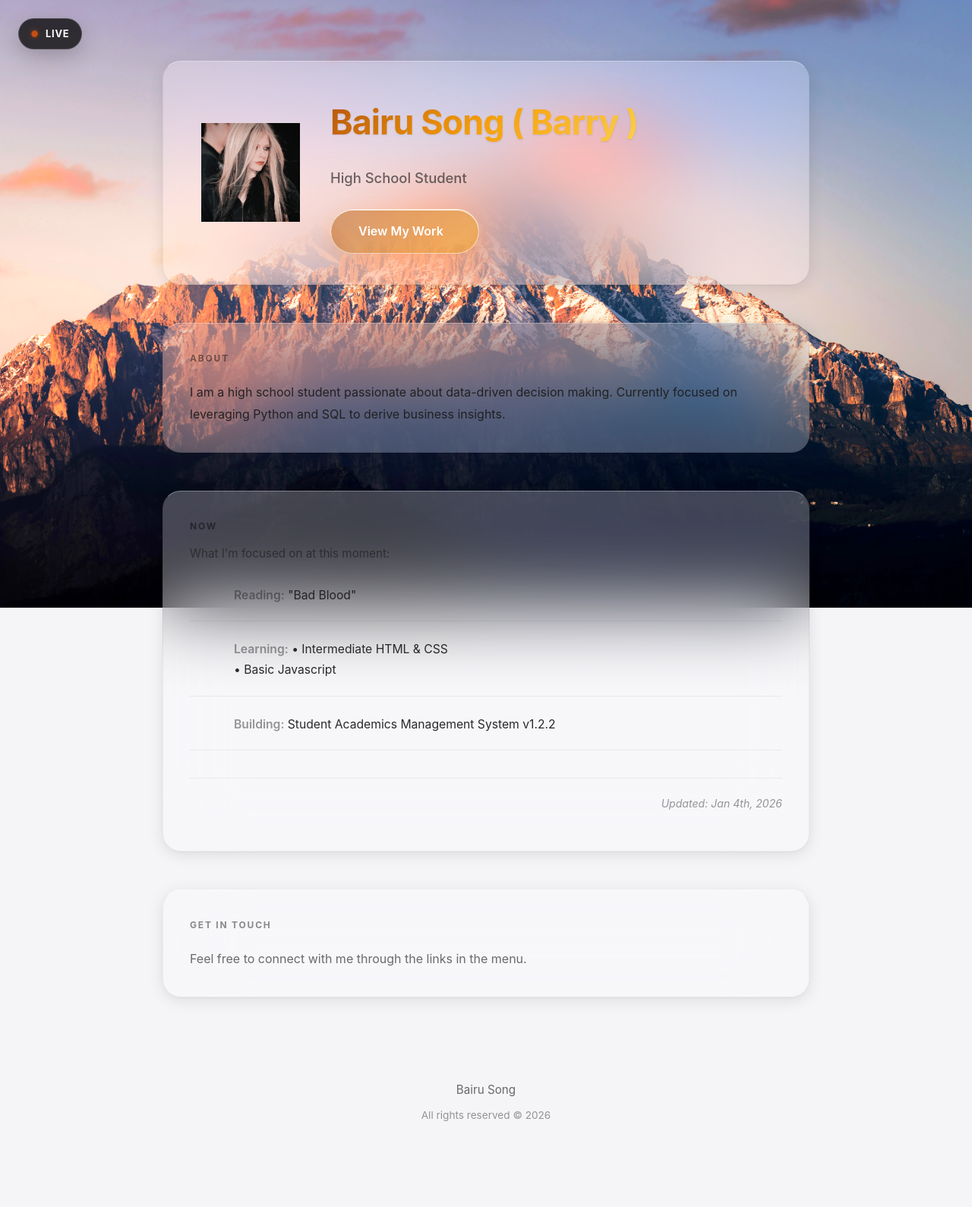
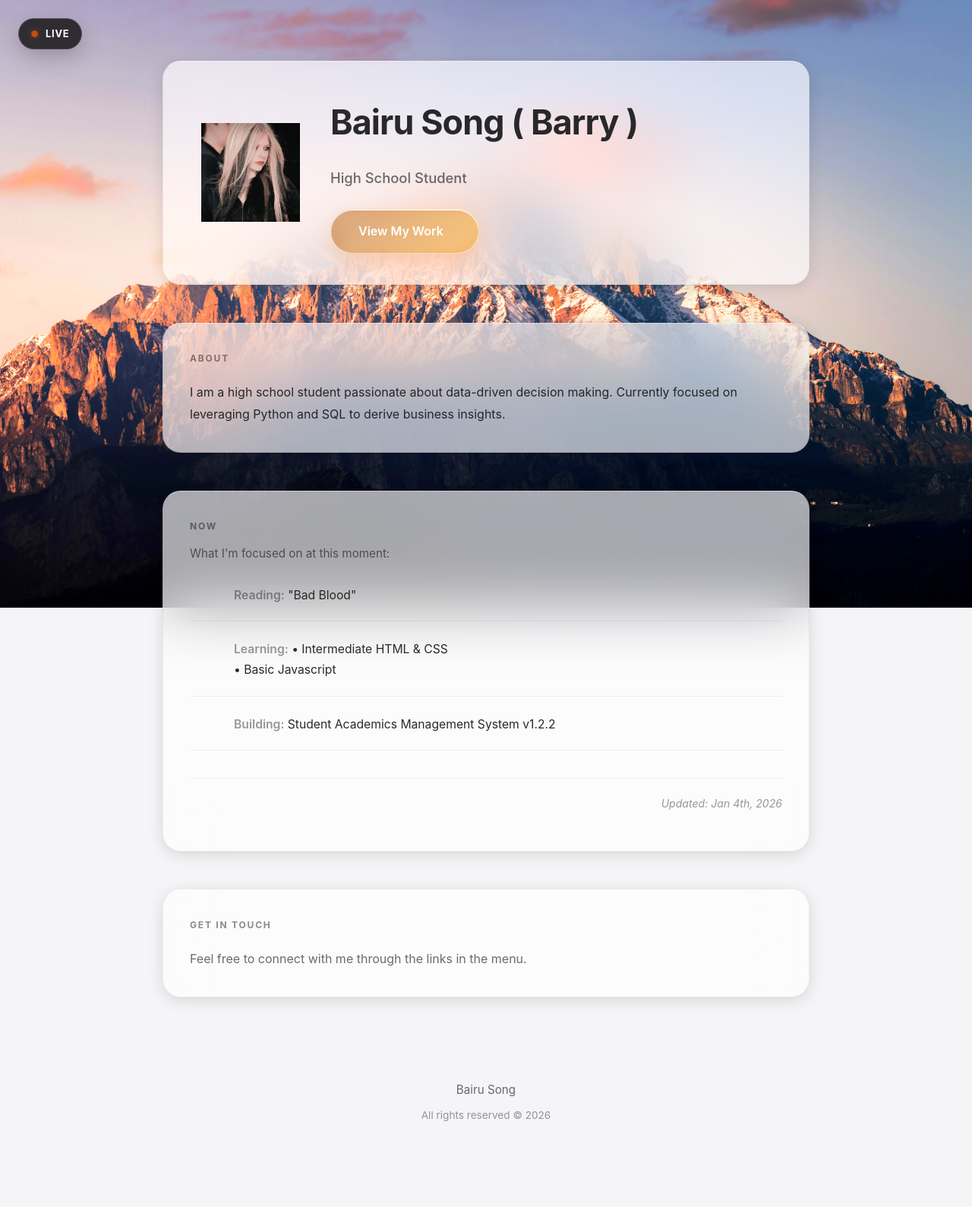
Before and after one commit to BarryS27/BarryS27.github.io, a Flask app: page / in a window 1280 px wide. Shown: the whole page at 76% size. Run offline with Flask 3, Linux system fonts and the light colour scheme; style sheets or scripts are compiled from the project's sources; some libraries are stand-ins or nearby versions.

Commit message:
Update styles.scss

```diff
--- a/static/styles.scss
+++ b/static/styles.scss
@@ -56,24 +56,24 @@ $transition-bounce: 2s cubic-bezier(0.4, 0, 0.6, 1);
 
 // --- Shadows ---
 $shadow-sm: 0 1px 2px rgba(0, 0, 0, 0.05);
-$shadow-md: 0 4px 20px rgba(0, 0, 0, 0.1);
+$shadow-md: 0 4px 20px rgba(0, 0, 0, 0.12);
 $shadow-lg: 0 10px 30px rgba(0, 0, 0, 0.2);
 $shadow-xl: 0 20px 50px -10px rgba(0, 0, 0, 0.25);
 
 // --- Glass Effects ---
-$glass-blur-standard: 50px;
+$glass-blur-standard: 40px;
 $glass-blur-menu: 30px;
 $glass-blur-liquid: 8px;
 $glass-blur-island: 20px;
 
-$glass-bg-standard: rgba(255, 255, 255, 0.25);
+$glass-bg-standard: rgba(255, 255, 255, 0.65);
 $glass-bg-interactive: rgba(255, 255, 255, 0.4);
 $glass-bg-dark: rgba(0, 0, 0, 0.75);
 $glass-bg-light: rgba(255, 255, 255, 0.8);
 
 // --- Borders ---
-$border-standard: 1px solid rgba(0, 0, 0, 0.05);
-$border-top-highlight: 1px solid rgba(255, 255, 255, 0.3);
+$border-standard: 1px solid rgba(0, 0, 0, 0.06);
+$border-top-highlight: 1px solid rgba(255, 255, 255, 0.4);
 $border-glass-light: 1px solid rgba(255, 255, 255, 0.9);
 $border-divider: 1px solid rgba(0, 0, 0, 0.06);
 
@@ -85,8 +85,8 @@ $border-divider: 1px solid rgba(0, 0, 0, 0.06);
 // --- Material A: "Thin Ice" (Standard Card) ---
 @mixin glass-standard($blur: $glass-blur-standard) {
     background: $glass-bg-standard;
-    backdrop-filter: blur($blur) saturate(200%);
-    -webkit-backdrop-filter: blur($blur) saturate(200%);
+    backdrop-filter: blur($blur) saturate(180%);
+    -webkit-backdrop-filter: blur($blur) saturate(180%);
 
     border: $border-standard;
     border-top: $border-top-highlight;
@@ -295,7 +295,9 @@ body {
         font-weight: 700;
         margin: 0 0 $spacing-sm 0;
         letter-spacing: -0.02em;
-        @include text-gradient-gold;
+        color: $color-text-main;
+        background: none;
+        -webkit-text-fill-color: initial;
     }
 
     .field-name {
```
